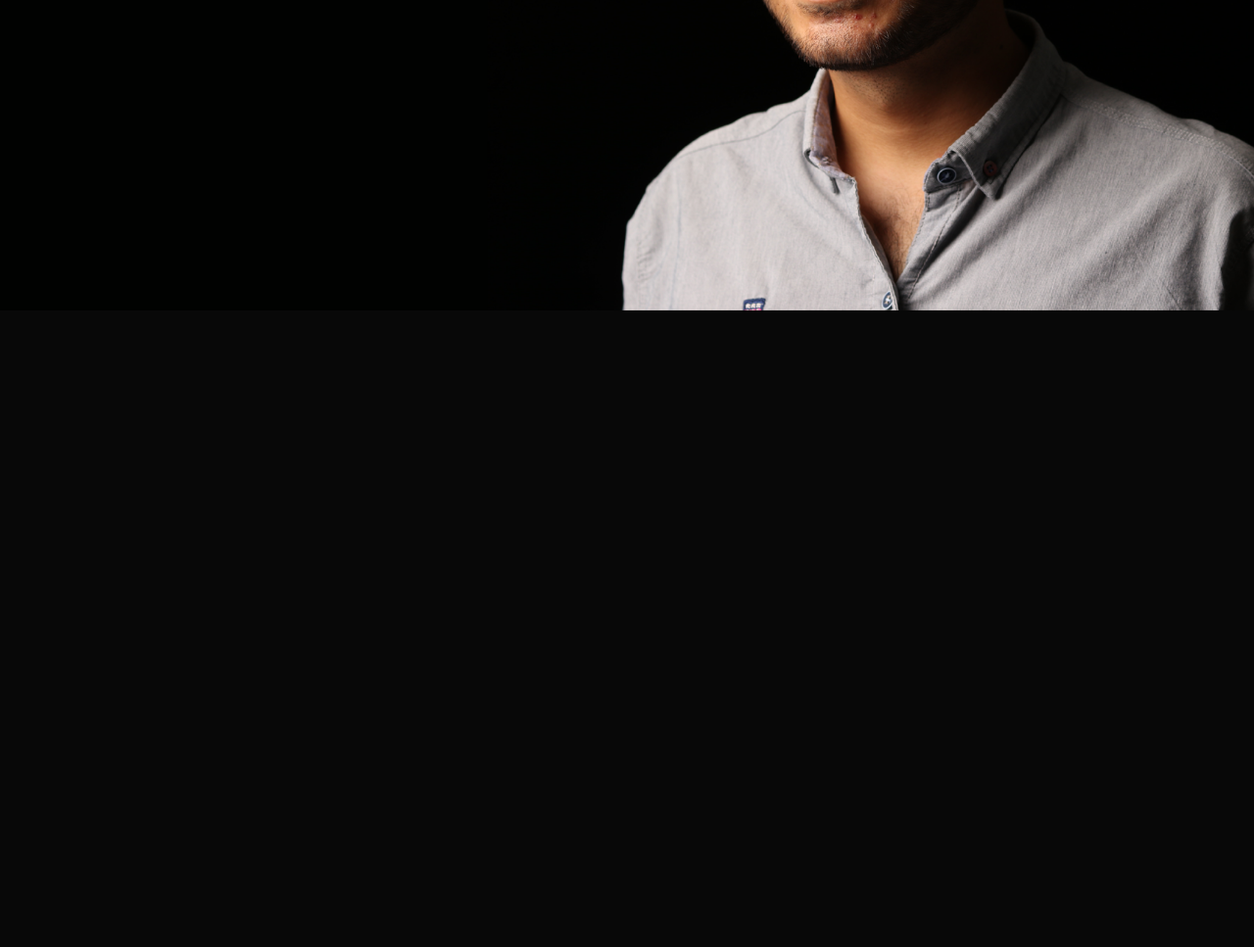
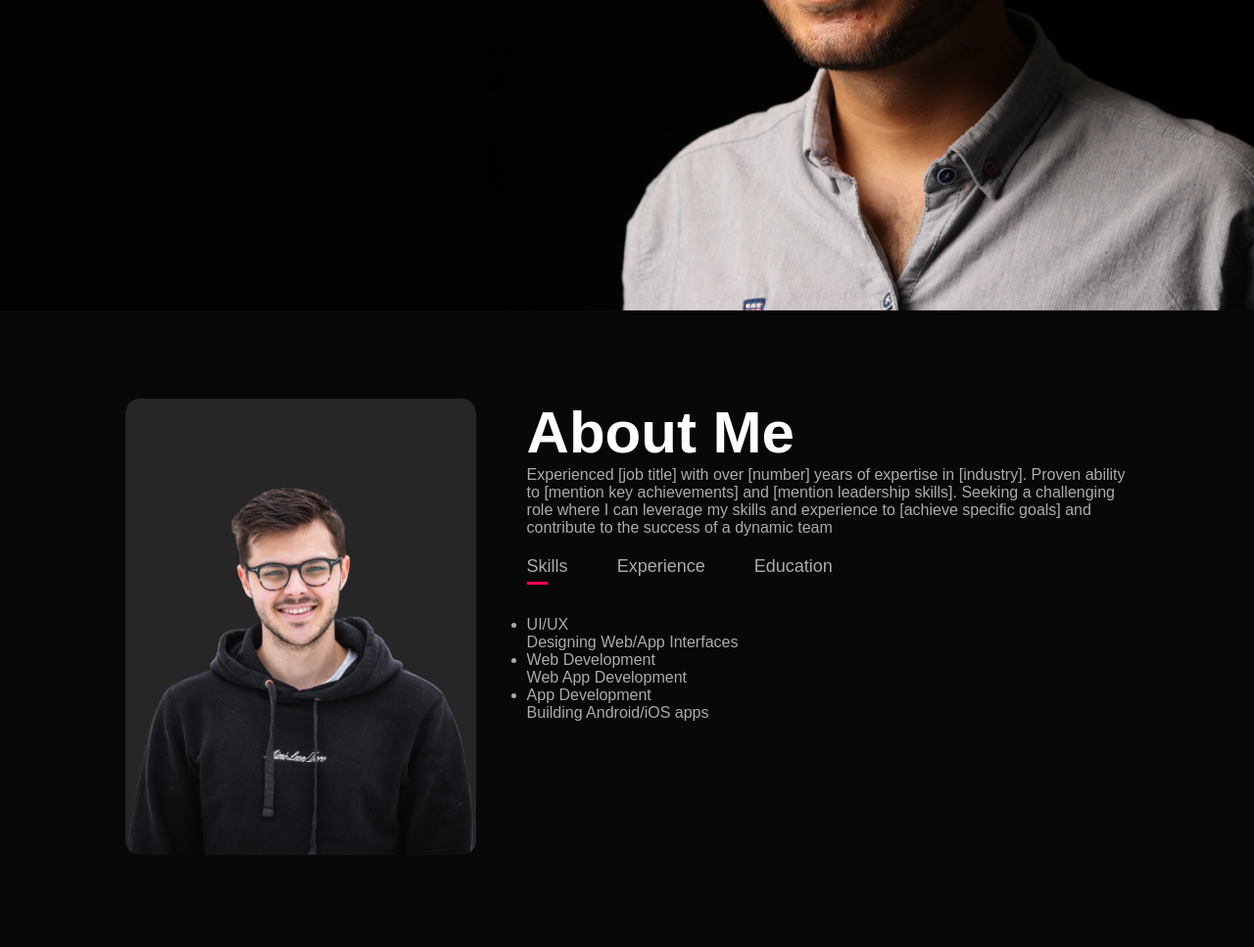
Before and after one commit to AhtnamasAyirpuna/portfolio-project, a website: page index.html in a window 1280 px wide. Shown: the part 483-1450 px from the top of the page at 98% size. Before the commit the page ends 800 px from the top, so only its background shows below. Drawn offline with Linux system fonts and the light colour scheme.

Commit message:
Make About section

```diff
--- a/index.html
+++ b/index.html
@@ -21,9 +21,43 @@
           <li><a href="#">Contact</a></li>
         </ul>
       </nav>
+      <div class="header-text">
+        <p>UI/UX Designer</p>
+        <h1>Hi, I'm <span>Kevin</span><br>Jen From Australia</h1>
+      </div>
     </div>
   </div>
-  <script src="script.js"></script>
+<!---------about---------->
+  <div id="about">
+    <div class="container">
+      <div class="row">
+        <div class="about-col-1">
+          <img src="images/user.png">
+        </div>
+        <div class="about-col-2">
+          <h1 class="sub-title">About Me</h1>
+          <p>Experienced [job title] with over [number] years of expertise in [industry].
+            Proven ability to [mention key achievements] and [mention leadership skills].
+            Seeking a challenging role where I can leverage my skills and experience to
+            [achieve specific goals] and contribute to the success of a dynamic team</p>
+
+            <div class="tab-titles">
+              <p class="tab-links active-link">Skills</p>
+              <p class="tab-links">Experience</p>
+              <p class="tab-links">Education</p>
+            </div>
+            <div class="tab-contents">
+              <ul>
+                <li><span>UI/UX</span><br>Designing Web/App Interfaces</li>
+                <li><span>Web Development</span><br>Web App Development</li>
+                <li><span>App Development</span><br>Building Android/iOS apps</li>
+              </ul>
+            </div>
+        </div>
+      </div>
+    </div>
+  </div>
+
 </body>
 
 </html>
--- a/style.css
+++ b/style.css
@@ -21,3 +21,115 @@ body {
 .container {
   padding: 10px 10%;
 }
+
+nav {
+  display: flex;
+  align-items: center;
+  justify-content: space-between;
+  flex-wrap: wrap;
+}
+
+.logo {
+  width: 140px;
+}
+
+nav ul li{
+  display: inline-block;
+  list-style: none;
+  margin: 10px 20px;
+}
+
+nav ul li a{
+  color: #fff;
+  text-decoration: none;
+  font-size: 18px;
+  position: relative;
+}
+
+nav ul li a::after{
+  content: '';
+  width: 0;
+  height: 3px;
+  background: #ff004f;
+  position: absolute;
+  left: 0;
+  bottom: -6px;
+  transition: 0.5s;
+}
+
+nav ul li a:hover::after{
+  width: 100%;
+}
+
+.header-text{
+  margin-top: 20%;
+  font-size: 30px;
+}
+
+.header-text h1 {
+  font-size: 60px;
+  margin-top: 20px;
+}
+
+.header-text h1 span{
+  color: #ff004f;
+}
+/*------------------about------------------*/
+#about {
+  padding: 80px 0;
+  color: #ababab;
+}
+
+.row{
+  display: flex;
+  justify-content: space-between;
+  flex-wrap: wrap;
+}
+
+.about-col-1{
+  flex-basis: 35%;
+}
+
+.about-col-1 img{
+  width: 100%;
+  border-radius: 15px;
+}
+
+.about-col-2 {
+  flex-basis: 60%;
+}
+
+.sub-title {
+  font-size: 60px;
+  font-weight: 600;
+  color: #fff;
+}
+
+.tab-titles {
+  display: flex;
+  margin: 20px 0 40px;
+}
+
+.tab-links {
+  margin-right: 50px;
+  font-size: 18px;
+  font-weight: 500;
+  cursor: pointer;
+  position: relative;
+}
+
+.tab-links::after {
+  content: " ";
+  width: 0;
+  height: 3px;
+  background: #ff004f;
+  position: absolute;
+  left: 0;
+  bottom: -8px;
+  transition: 0.5s;
+}
+
+.tab-links.active-link::after{
+  width: 50%;
+
+}
```
